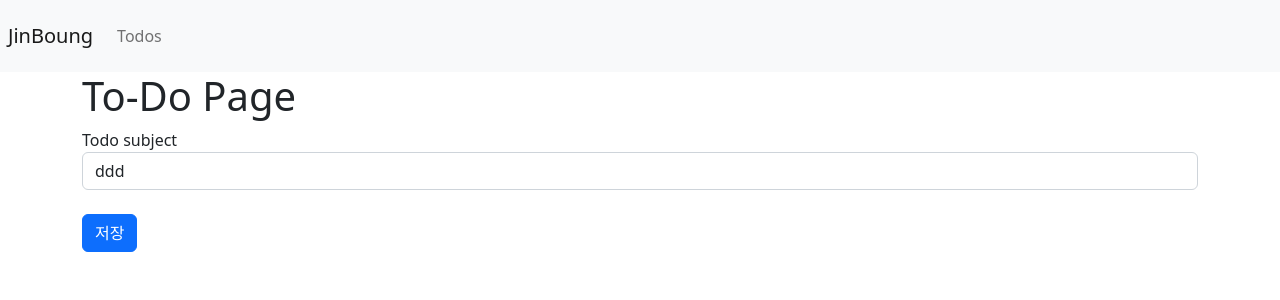
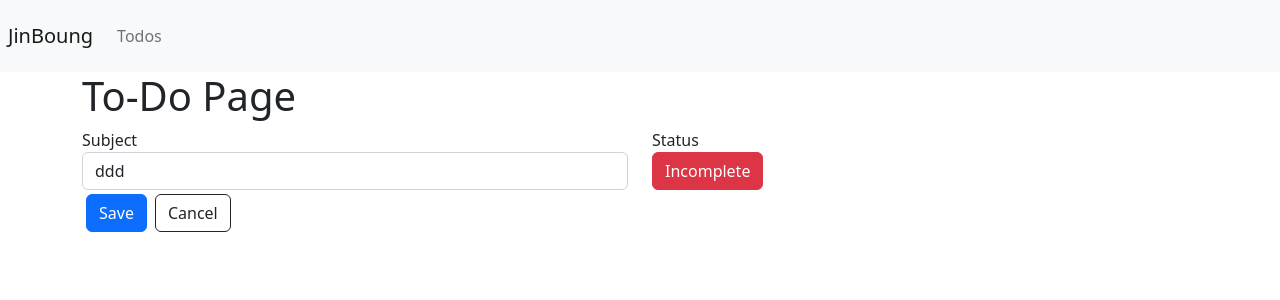
Before and after one commit to jbb4223/vue-Prac, a Vue app: page /todos/1 in a window 1280 px wide. Shown: the top 300 px of the page. Built offline with nearby package versions, Linux system fonts and the light colour scheme; data requests are answered from the project's data file.

Commit message:
49 class

```diff
--- a/src/pages/todos/_id.vue
+++ b/src/pages/todos/_id.vue
@@ -2,23 +2,54 @@
   <h1>To-Do Page</h1>
   <div v-if="loading"></div>
   <form v-else>
-    <div class="form-group">
-      <label>Todo subject</label>
-      <input type="text" class="form-control" v-model="todo.subject">
+    <div class="row">
+      <div class="col-6">
+        <div class="form-group">
+          <label>Subject</label>
+          <input
+              type="text"
+              class="form-control"
+              v-model="todo.subject"
+          >
+        </div>
+      </div>
+      <div class="col-6">
+        <div class="form-group">
+          <label>Status</label>
+          <div>
+            <button type="button"
+                    class="btn"
+                    :class="todo.completed ? 'btn-success' : 'btn-danger'"
+                    @click="toggleTodoStatus"
+            >
+              {{ todo.completed ? 'Completed' : 'Incomplete'}}
+            </button>
+          </div>
+        </div>
+      </div>
     </div>
-    <br/>
-    <button class="btn btn-primary">저장</button>
+
+    <button type="submit" class="btn btn-primary m-1">
+      Save
+    </button>
+    <button
+        class="btn btn-outline-dark m-1"
+        @click="moveToTodoListPage"
+    >
+      Cancel
+    </button>
   </form>
 </template>
 
 <script>
 import { ref } from 'vue';
-import { useRoute } from 'vue-router';
+import { useRoute, useRouter } from 'vue-router';
 import axios from 'axios';
 
 export default {
   setup () {
     const route = useRoute();
+    const router = useRouter();
     const todo = ref(null);
     const loading = ref(true);
 
@@ -30,12 +61,26 @@
       loading.value = false;
     };
 
+    const toggleTodoStatus = () => {
+      todo.value.completed = !todo.value.completed;
+    };
+
+    const moveToTodoListPage = () => {
+      router.push({
+        name: 'Todos'
+      })
+    };
+
     getTodo();
     console.log(route.params.id);
+
+
 
     return {
       todo,
       loading,
+      toggleTodoStatus,
+      moveToTodoListPage,
     };
   }
 }
```
